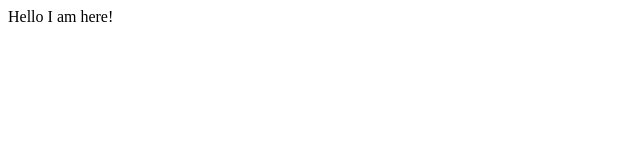
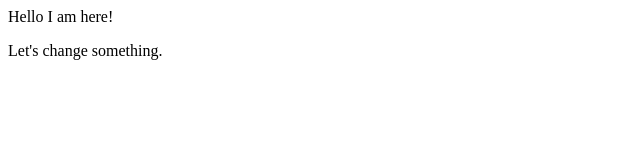
Before and after one commit to gitforuniversity/Test, a plain HTML site: page index.html in a window 1280 px wide. Shown: the whole page, without its empty margins (0-640 px from the left). Drawn offline with Linux system fonts and the light colour scheme.

Commit message:
Add some codes.

```diff
--- a/index.html
+++ b/index.html
@@ -1 +1,3 @@
 <div class="#">Hello I am here!</div>
+
+<p>Let's change something.</p>
```
